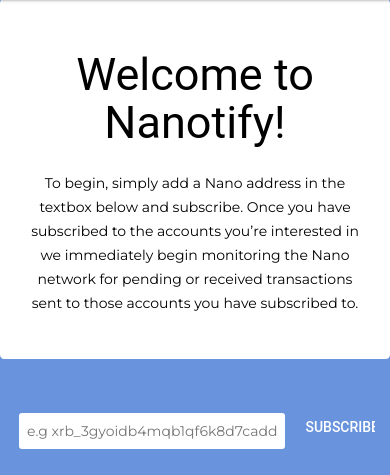
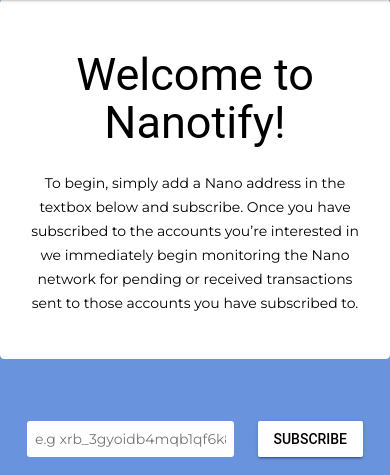
Before and after one commit to benjefferies/nanonotifyaccount, a Flask app: template app/templates/subscribe.html in a window 390 px wide. Shown: the part 57-532 px from the top of the page. Run offline with Flask 2, Linux system fonts and the light colour scheme; the template is opened without the code that fills it, so the values that code supplies are empty; some libraries are stand-ins or nearby versions.

Commit message:
made subscribe button into material design button and made responsive at the same time

```diff
--- a/app/templates/subscribe.html
+++ b/app/templates/subscribe.html
@@ -47,9 +47,11 @@
                                 <input class="text-input" placeholder="e.g xrb_3gyoidb4mqb1qf6k8d7caddqfecnkcpe81cppizupwqxbz8fyu3eubp4rhqq" type="text"
                                     name="account">
                                 <input type="hidden" name="action" value="subscribe">
-                                <button type="submit" class="mdl-button mdl-js-button mdl-js-ripple-effect t-white" data-lpignore="true">
-                                    Subscribe
-                                </button>
+                                <div class="p-8 m-4">
+                                    <button type="submit" class="mdl-button mdl-js-button mdl-button--raised mdl-js-ripple-effect button-color-b-on-w" data-lpignore="true">
+                                        Subscribe
+                                    </button>
+                                </div>
                             </form>
                         </div>
                         <div class="col"></div>
--- a/static/css/main.css
+++ b/static/css/main.css
@@ -137,13 +137,26 @@ body {
     margin: auto;
 }
 
+.p-8 {
+    padding: 8px !important;
+}
+
+.m-4 {
+    margin: 4px !important;
+}
+
+.button-color-b-on-w {
+    background-color: white !important;
+    color: black !important;
+}
+
 .text-input {
     width: 100%;
     -webkit-appearance: none;
     border: none;
     border-radius: 3px;
     padding: 8px;
-    margin: 4px;
+    margin: 12px;
 }
 
 .login-process .button-input {
```
